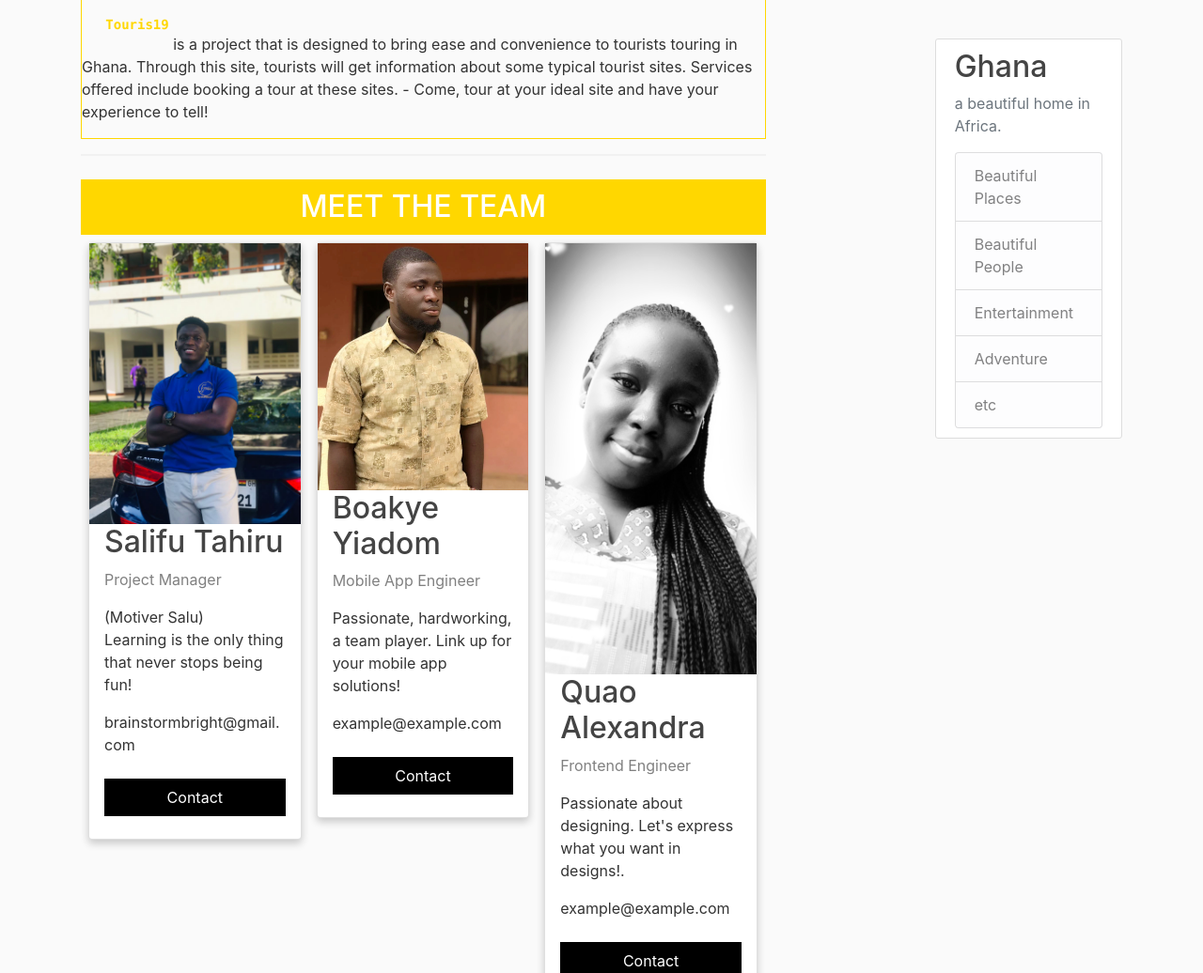
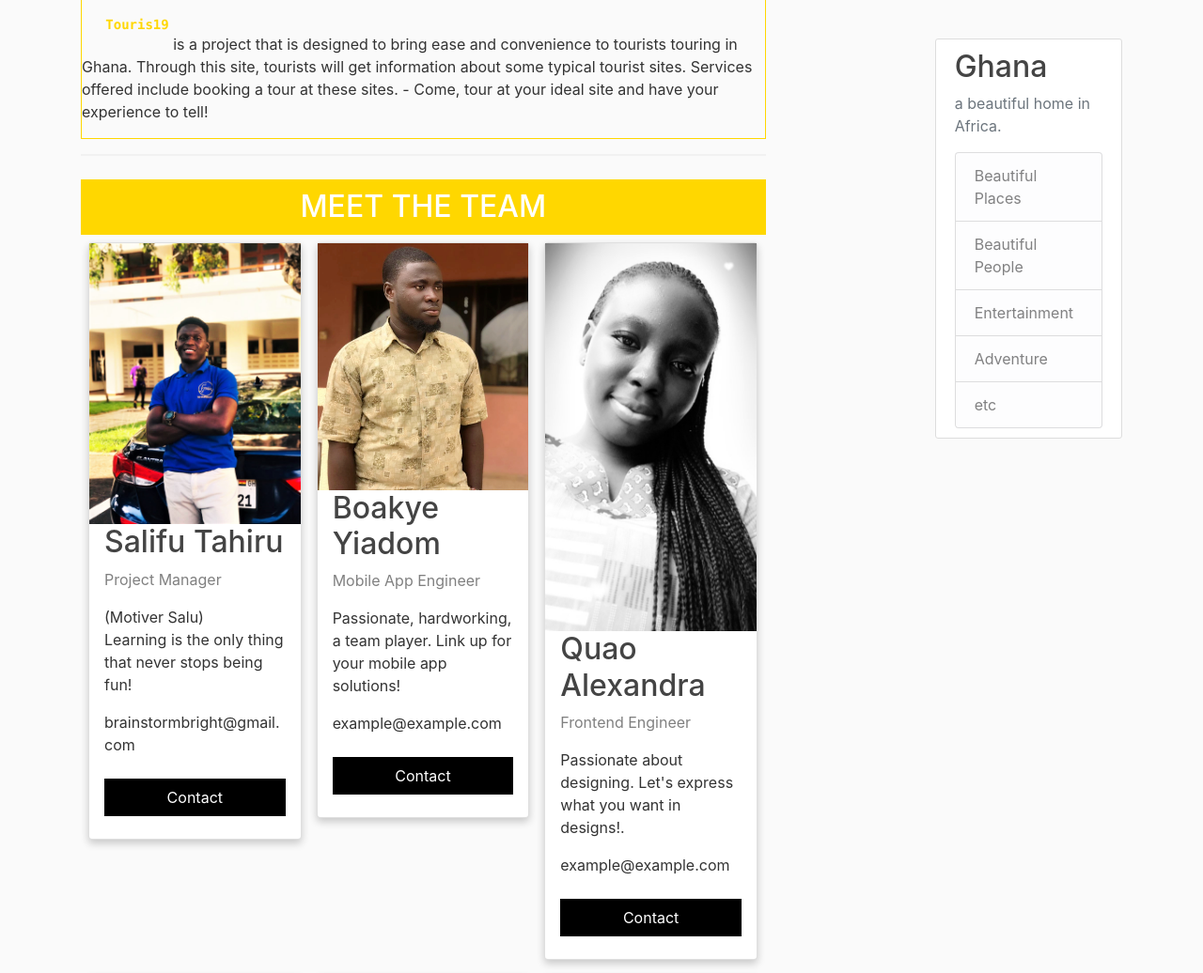
Before and after one commit to motiversalu/Touris19-Website, a Flask app: page /about in a window 1280 px wide. Shown: the part 155-1191 px from the top of the page at 94% size. Run offline with Flask 2, Linux system fonts and the light colour scheme; some libraries are stand-ins or nearby versions.

Commit message:
slight changes to the images

```diff
--- a/templates/about.html
+++ b/templates/about.html
@@ -102,7 +102,7 @@ html {
 
   <div class="column2">
     <div class="card">
-      <img src="{{url_for('static', filename='Alex.jpeg')}}" alt="Frontend Engineer, Quao Alexandra" style="width:100%">
+      <img src="{{url_for('static', filename='Alex.jpeg')}}" alt="Frontend Engineer, Quao Alexandra" style="width:100%; height:50%">
       <div class="container2">
         <h2>Quao Alexandra</h2>
         <p class="title">Frontend Engineer</p>
```
Also changed, not shown: static/Alex.jpeg, static/IMG-20211023-WA0005.jpg, static/IMG-20211023-WA0006.jpg, static/IMG-20211023-WA0007.jpg, static/IMG-20211023-WA0008.jpg, static/IMG-20211023-WA0009.jpg, static/IMG-20211023-WA0010.jpg, 1 other file.
